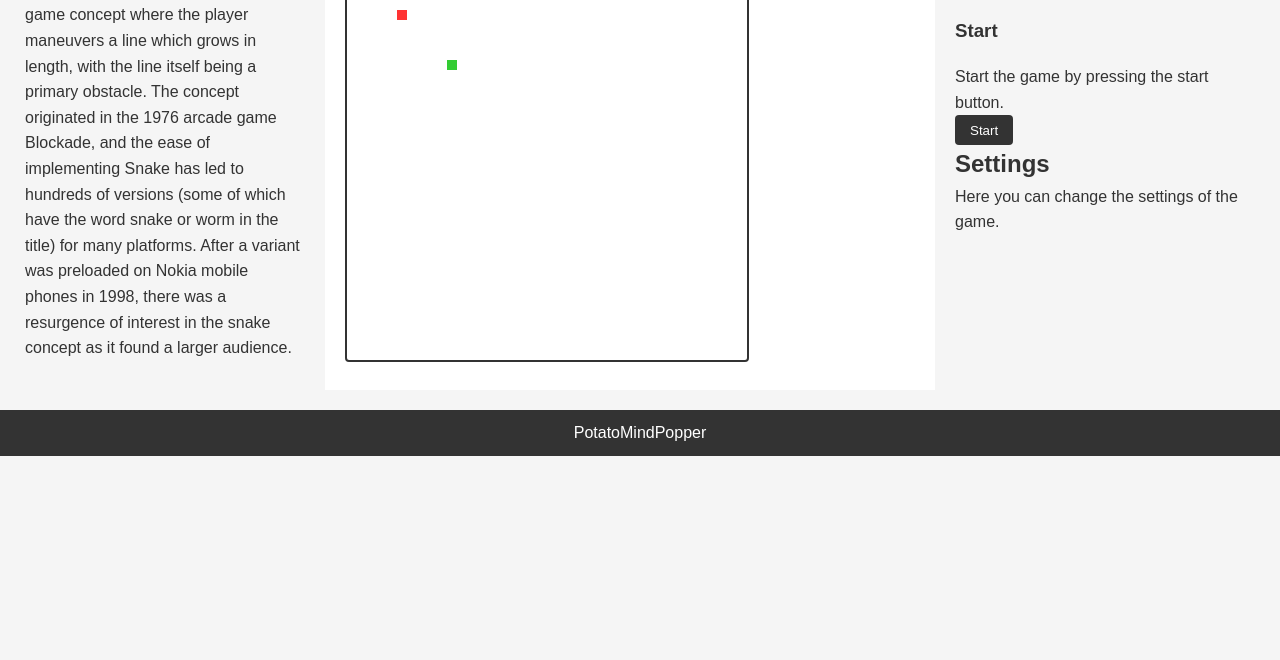
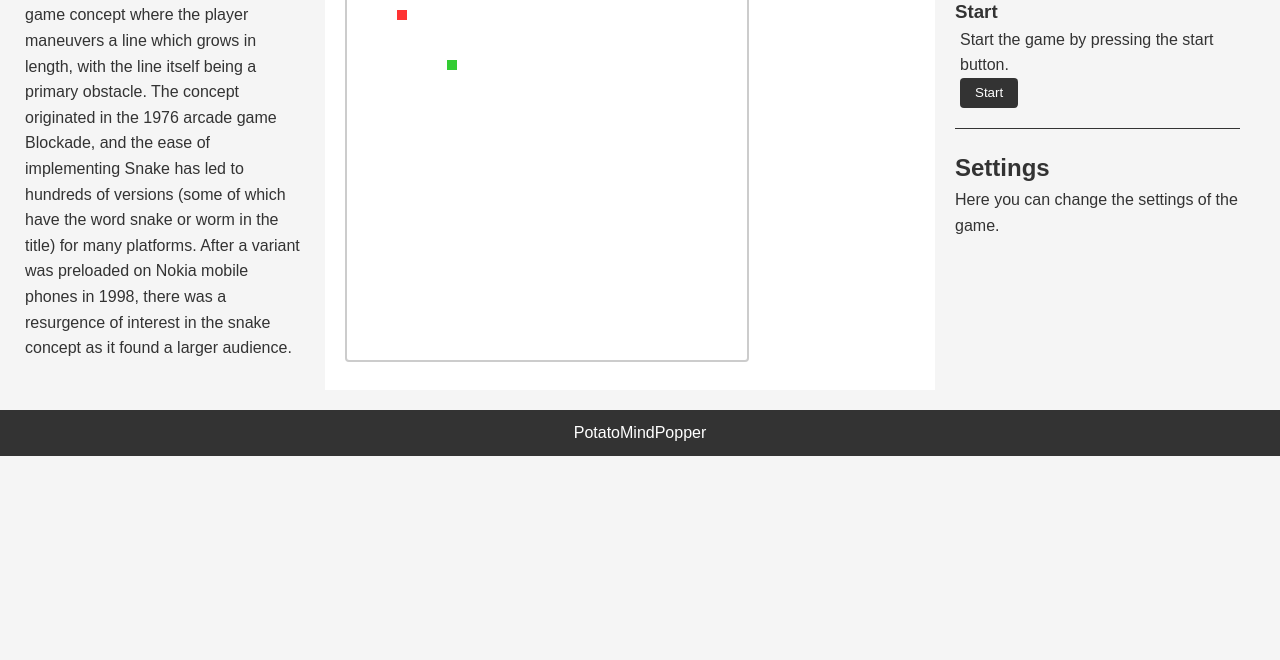
Before and after one commit to PotatoMindPopper/Snake, a plain HTML site: page index.html in a window 1280 px wide. Shown: the part 140-800 px from the top of the page. Drawn offline with Linux system fonts and the light colour scheme.

Commit message:
style all containers and elements

```diff
--- a/assets/css/style.css
+++ b/assets/css/style.css
@@ -29,11 +29,14 @@
     --content-bg-color: #fff;
     --content-text-color: #333;
 
-    --game-canvas-border-color: #333;
+    --game-canvas-border-color: #ccc;/*#333;*/
     --game-start-bg-color: #333;
     --game-start-text-color: #fff;
     --game-restart-bg-color: #333;
     --game-restart-text-color: #fff;
+
+    --settings-info-bg-color: #fff;
+    --settings-info-text-color: #333;
 
 
 
@@ -83,11 +86,14 @@ body.dark-mode {
     --content-bg-color: #222;
     --content-text-color: #fff;
 
-    --game-canvas-border-color: #fff;
-    --game-start-bg-color: #fff;
-    --game-start-text-color: #333;
-    --game-restart-bg-color: #fff;
-    --game-restart-text-color: #333;
+    --game-canvas-border-color: #444;/*#fff;*/
+    --game-start-bg-color: #444;/*#fff;*/
+    --game-start-text-color: #fff;/*#333;*/
+    --game-restart-bg-color: #444;/*#fff;*/
+    --game-restart-text-color: #fff;/*#333;*/
+
+    --settings-info-bg-color: #222;
+    --settings-info-text-color: #fff;
 
 
 
@@ -109,7 +115,7 @@ body.dark-mode {
 }
 
 /* Reset default styles */
-body, h1, h2, p, button {
+body, h1, h2, h3, p, button {
     margin: 0;
     padding: 0;
 }
@@ -250,6 +256,51 @@ canvas {
     border-radius: 4px;
 }
 
+#settings-info {
+    flex: 1;
+    /* background-color: var(--content-bg-color); */
+    /* color: var(--content-text-color); */
+    color: var(--settings-info-text-color);
+    padding: 20px;
+}
+
+#info-container button {
+    padding: 5px 15px;
+    background-color: var(--game-start-bg-color);
+    color: var(--game-start-text-color);
+    border: none;
+    border-radius: 4px;
+    cursor: pointer;
+
+    height: 30px;
+}
+
+#game-score-container {
+    margin-bottom: 10px;
+}
+
+#game-score-container p {
+    padding-left: 5px;
+}
+
+#game-score-container #game-score {
+    /* font-size: 24px; */
+    font-weight: bold;
+}
+
+#game-score-container #game-high-score {
+    /* font-size: 24px; */
+    font-weight: bold;
+}
+
+#game-start-container {
+    margin-bottom: 10px;
+}
+
+#game-start-container p {
+    padding-left: 5px;
+}
+
 #game-start-container #game-start {
     padding: 5px 15px;
     background-color: var(--game-start-bg-color);
@@ -259,6 +310,26 @@ canvas {
     cursor: pointer;
 
     height: 30px;
+
+    margin-left: 5px;
+}
+
+#game-over-container {
+    display: none;
+}
+
+#game-over-container p {
+    padding-left: 5px;
+}
+
+#game-over-container #game-over-score {
+    /* font-size: 24px; */
+    font-weight: bold;
+}
+
+#game-over-container #game-over-high-score {
+    /* font-size: 24px; */
+    font-weight: bold;
 }
 
 #game-over-container #game-restart {
@@ -272,14 +343,11 @@ canvas {
     height: 30px;
 }
 
-#settings-info {
-    flex: 1;
-    /* background-color: var(--content-bg-color); */
-    /* color: var(--content-text-color); */
-    color: var(--focus-mode-text-color);
-    padding: 20px;
+#settings-info-seperator {
+    margin-top: 20px;
+    margin-bottom: 20px;
+    border-bottom: 1px solid var(--settings-info-text-color);
 }
-
 
 
 
```
